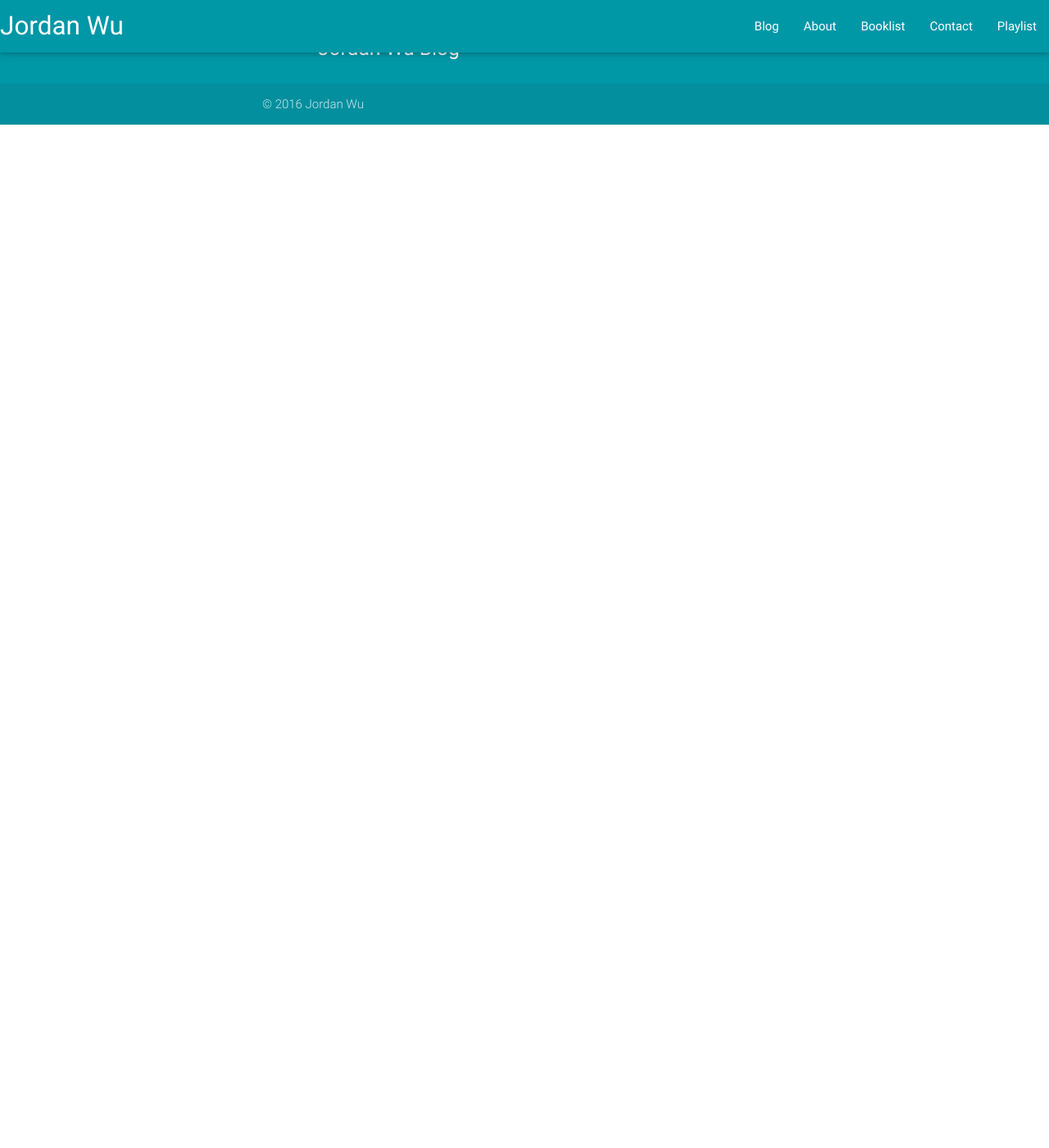
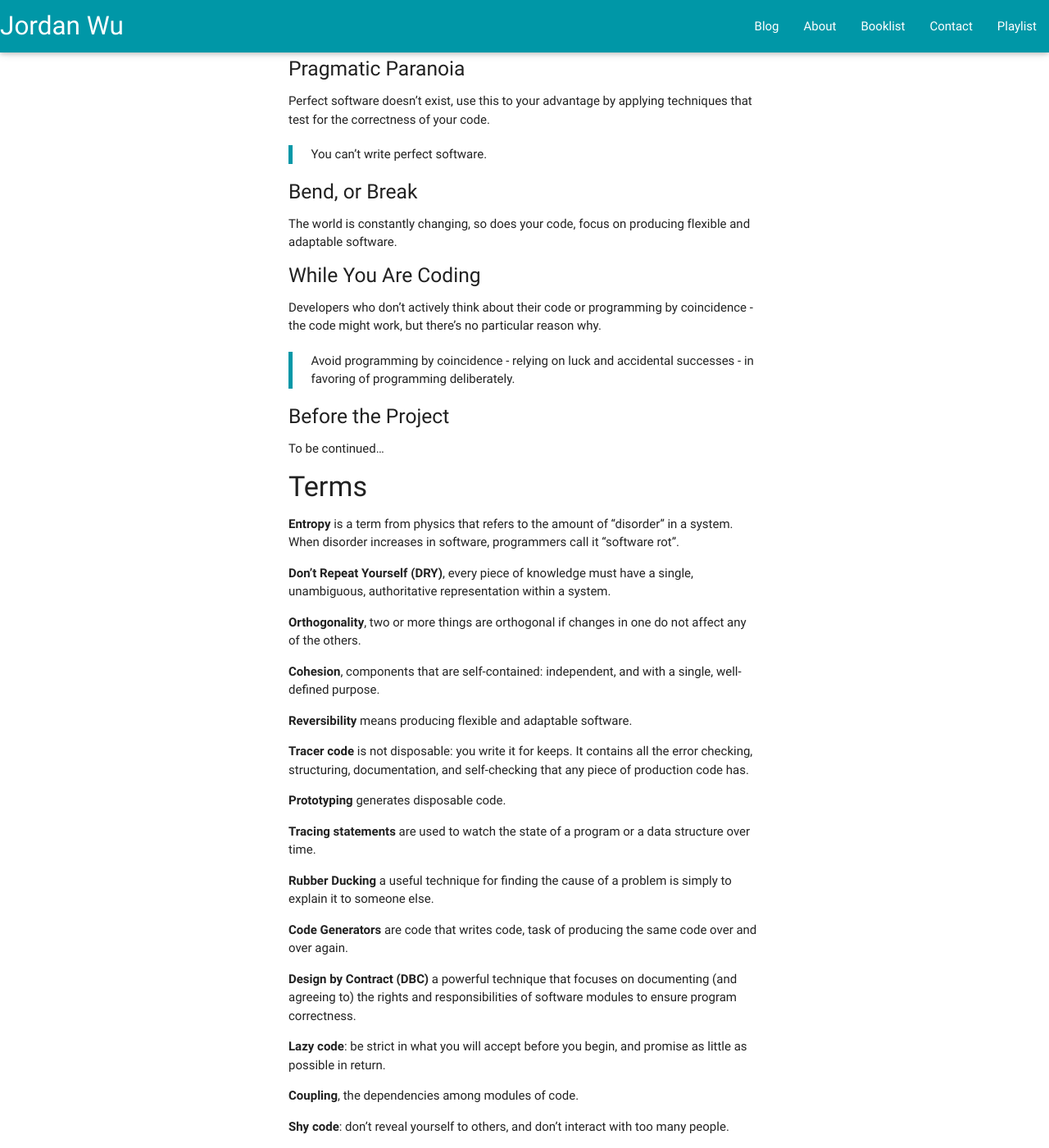
Before and after one commit to JordanSpencerWu/old-website, a Jekyll site: the page built from _posts/book/2016/2016-09-07-the-pragmatic-programmer.md, in a window 1280 px wide and 1400 px high, scrolled down 542 px. Shown: the whole window at 82% size. Built offline with Jekyll 4.4.1, drawn with Linux system fonts in a browser that asks for light colours; nearby versions of some CDN libraries; before the commit the page ends 900 px from its top, so only the background shows below that; some of the changed text lies outside the part shown.

Commit message:
add to pragmatic programmer notes

```diff
--- a/_posts/book/2016/2016-09-07-the-pragmatic-programmer.md
+++ b/_posts/book/2016/2016-09-07-the-pragmatic-programmer.md
@@ -23,4 +23,85 @@ Invest in your knowledge portfolio, your knowledge and experience are your most
 
 During development focus on orthogonality by reducing duplication in the system, remember to use Tracer Code or Prototyping when implementing new features.
 
+##### The Basic Tools
+
+Every craftsman starts his or her journey with tools, spend time learning to use these tools, and at some point you'll be surprised to discover your fingers moving over the keyboard, manipluating text without conscious thought. The tools well have become extensions of your hands.
+
+##### Pragmatic Paranoia
+
+Perfect software doesn't exist, use this to your advantage by applying techniques that test for the correctness of your code.
+
+> You can't write perfect software.
+
+##### Bend, or Break
+
+The world is constantly changing, so does your code, focus on producing flexible and adaptable software.
+
+##### While You Are Coding
+
+Developers who don't actively think about their code or programming by coincidence - the code might work, but there's no particular reason why.
+
+> Avoid programming by coincidence - relying on luck and accidental successes - in favoring of programming deliberately.
+
+
+##### Before the Project
+
 To be continued...
+
+#### Terms
+
+__Entropy__ is a term from physics that refers to the amount of "disorder" in a system. When disorder increases in software, programmers call it "software rot".
+
+__Don't Repeat Yourself (DRY)__, every piece of knowledge must have a single, unambiguous, authoritative representation within a system.
+
+__Orthogonality__, two or more things are orthogonal if changes in one do not affect any of the others.
+
+__Cohesion__, components that are self-contained: independent, and with a single, well-defined purpose.
+
+__Reversibility__ means producing flexible and adaptable software.
+
+__Tracer code__ is not disposable: you write it for keeps. It contains all the error checking, structuring, documentation, and self-checking that any piece of production code has.
+
+__Prototyping__ generates disposable code.
+
+__Tracing statements__ are used to watch the state of a program or a data structure over time.
+
+__Rubber Ducking__ a useful technique for finding the cause of a problem is simply to explain it to someone else.
+
+__Code Generators__ are code that writes code, task of producing the same code over and over again.
+
+__Design by Contract (DBC)__ a powerful technique that focuses on documenting (and agreeing to) the rights and responsibilities of software modules to ensure program correctness.
+
+__Lazy code__: be strict in what you will accept before you begin, and promise as little as possible in return.
+
+__Coupling__, the dependencies among modules of code.
+
+__Shy code__: don't reveal yourself to others, and don't interact with too many people.
+
+__Decoupling__, reducing the dependencies among modules of code.
+
+__Law of Demeter for functions__ attempts to minimize coupling between modules in any given program.
+
+__Metadata__ is any data that describes the application - how it should run, what resources it should use, and so on.
+
+__Temporal coupling__ is about time dependencies.
+
+__Concurrency__ are things happening at the same time.
+
+__Model-View-Controller (MVC)__: separating the model from both the GUI that represents it and the controls that manage the view.
+
+__Big O Notation__: estimating the resources that algorithms use - time, processor, memory, and so on.
+
+1. Access Array => __O(1)__
+2. Simple loops => __O(n)__
+3. Nested loops => __O(m x n)__
+4. Binary chop => __O(lg(n))__
+5. Divide and Conquer => __(n lg(n))__
+
+__Premature optimization__: a good idea to make sure an algorithm really is a bottleneck before investing your precious time trying to improve it.
+
+__Refactoring__: rewriting, reworking, and re-architecting code.
+
+__Unit Testing__: testing done on each module, in isolation, to verify its behavior.
+
+__Testing against contract__ tells us two things: whether the code meets the contract, and whether the contracts means what we think it means.
```
